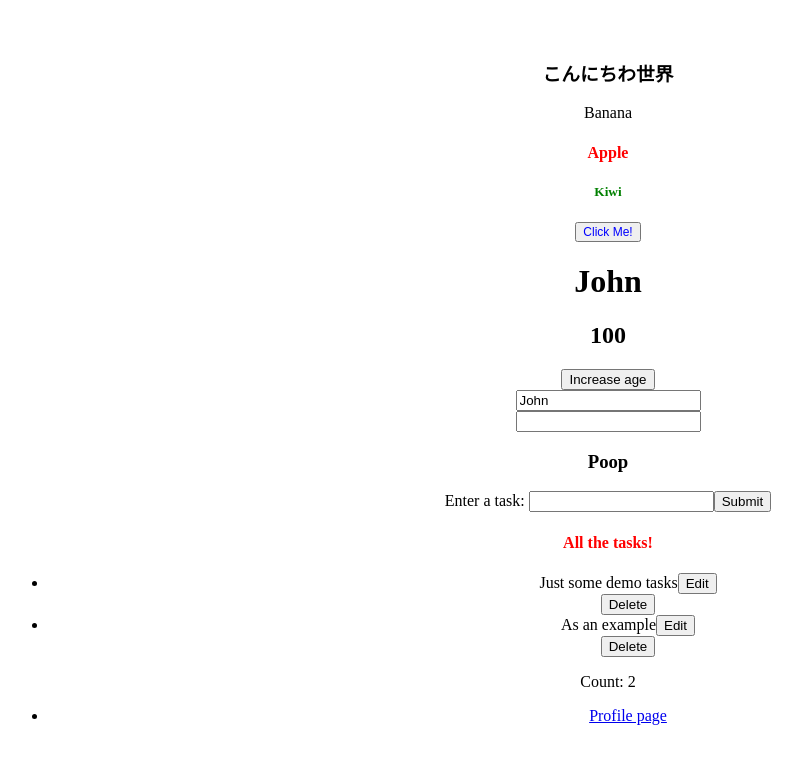
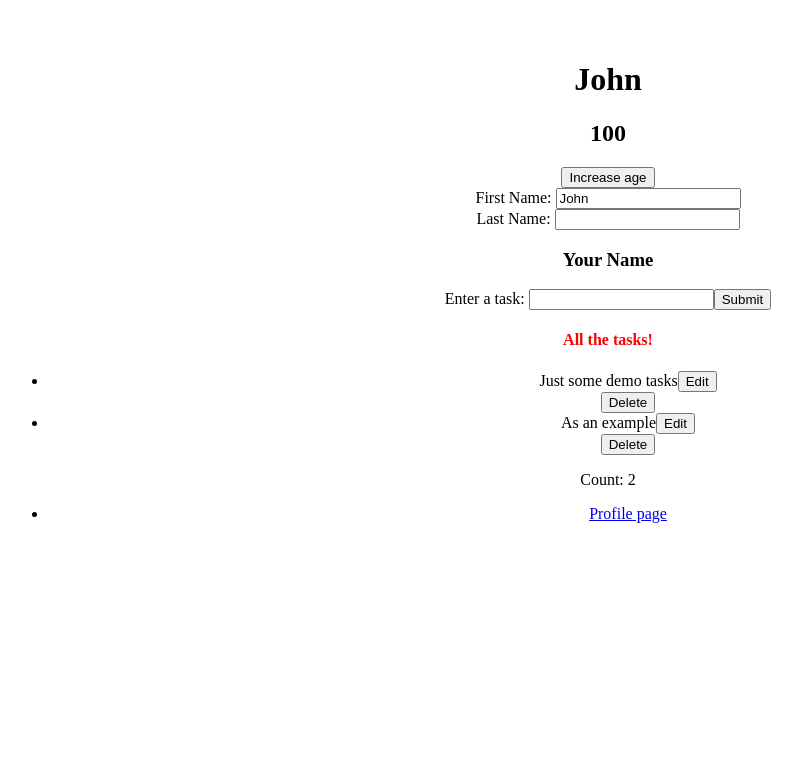
Before and after one commit to ShadowShark99/React-Practice, a React (Vite) app: page / in a window 1280 px wide. Shown: the top 764 px of the page, without its empty margins (32-834 px from the left). Built offline with nearby package versions, Linux system fonts and the light colour scheme.

Commit message:
Implement README

```diff
--- a/src/App.jsx
+++ b/src/App.jsx
@@ -13,12 +13,8 @@ function App() {
 
   return (
     <>
-      <HelloWorld/>
-      <Button>
-
-      </Button>
       <Person/>
-      <ClassInput name="Poop"/>
+      <ClassInput name="Your Name"/>
       <nav>
         <ul>
           <li>
--- a/src/components/Person.jsx
+++ b/src/components/Person.jsx
@@ -41,8 +41,8 @@ function Person() {
       <h1>{fullName}</h1>
       <h2>{person.age}</h2>
       <button onClick={handleIncreaseAge}>Increase age</button>
-      <CustomInput val={person.firstName} setVal={setFirstName}></CustomInput>
-      <CustomInput val={person.lastName} setVal={setLastName}></CustomInput>
+      <CustomInput val={person.firstName} setVal={setFirstName}>First Name: </CustomInput>
+      <CustomInput val={person.lastName} setVal={setLastName}>Last Name: </CustomInput>
     </>
   );
 }
--- a/src/components/Profile.jsx
+++ b/src/components/Profile.jsx
@@ -15,6 +15,10 @@ const Profile = () => {
     ["popeye", "Popeye the sailor eats lots of spinach"],
     ["spinach", "Hi, I am Spina- ahhhhhh! *gets eaten*"]
   ]);
+  // if(localStorage.getItem("profile-database"))
+  // {
+  //   setProfiles(localStorage.getItem("profile-datebase"));
+  // }
   const [username, setUsername] = useState("");
   const [description, setDescription] = useState("");
 
@@ -45,6 +49,7 @@ const Profile = () => {
     }
     //console.log(newProfiles);
     setProfiles(newProfiles);
+    //localStorage.setItem("profile-database", newProfiles);
 
   };
 
```
Also changed, not shown: 1 other file (tests, documents, lock files or other folders).
